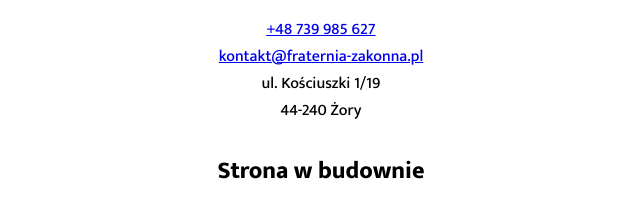
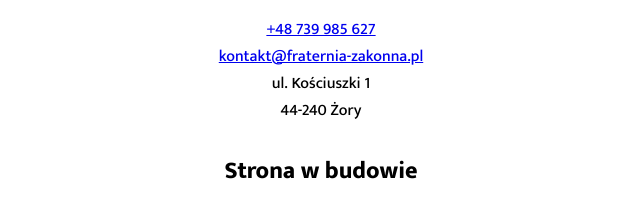
Before and after one commit to lukas1474/fraternia, a React (Create React App) app: page / in a window 1280 px wide. Shown: the part 447-664 px from the top of the page, without its empty margins (319-959 px from the left). Built offline with nearby package versions, Linux system fonts and the light colour scheme.

Commit message:
fix bug with adress

```diff
--- a/src/App.tsx
+++ b/src/App.tsx
@@ -7,10 +7,10 @@ const App = () => {
          <img src="/images/LOGO.svg" alt="fraternia" />
          <a href='tel:+48 739 985 627'>+48 739 985 627</a>
          <a href='mailto:kontakt@fraternia-zakonna.pl'>kontakt@fraternia-zakonna.pl</a>
-         <p>ul. Kościuszki 1/19</p>
+         <p>ul. Kościuszki 1</p>
          <p>44-240 Żory</p>
          <br />
-         <h2>Strona w budownie</h2>
+         <h2>Strona w budowie</h2>
       </header>
     </div>
   );
```
